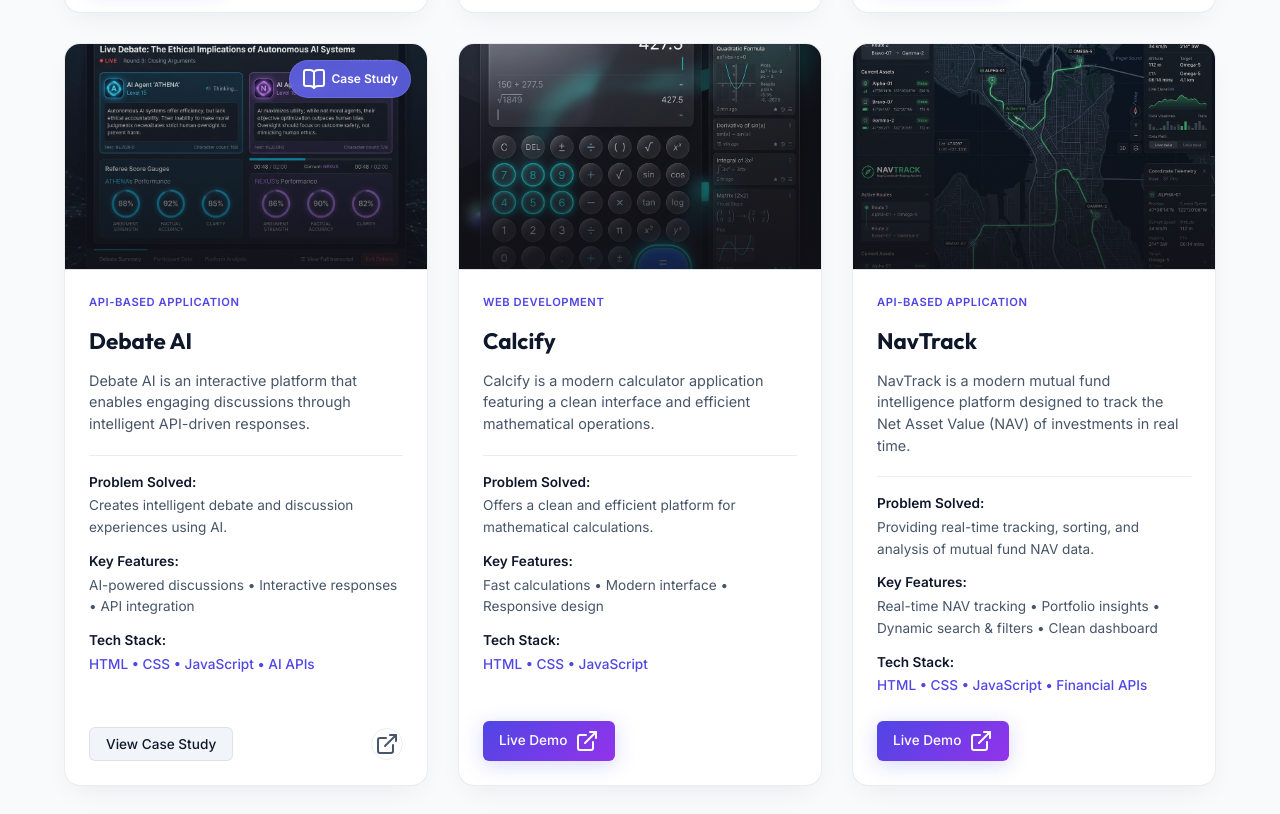
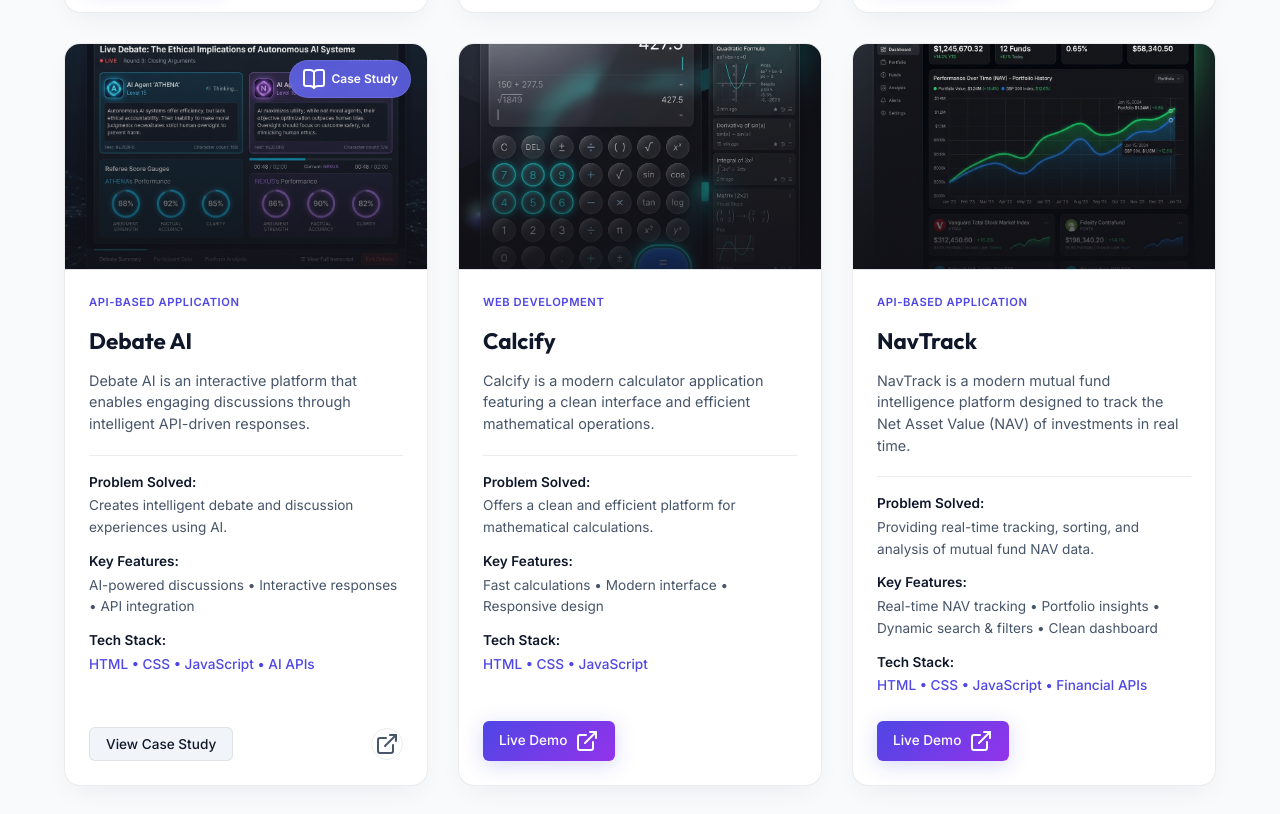
Before and after one commit to Prashobh-Nair/Personal_Portfolio, a website: page index.html in a window 1280 px wide. Shown: the part 5056-5870 px from the top of the page. Drawn offline with nearby package versions, Linux system fonts and the light colour scheme; no server answers; animation ran at ten frames a second.

Commit message:
Update NavTrack project card image to show mutual fund dashboard

```diff
--- a/index.html
+++ b/index.html
@@ -741,7 +741,7 @@
                     <!-- NavTrack -->
                     <div class="project-card" data-category="ai">
                         <div class="project-media">
-                            <img src="assets/images/navtrack.jpg" alt="NavTrack Screenshot" class="project-image">
+                            <img src="assets/images/navtrack.png" alt="NavTrack Screenshot" class="project-image">
                             <div class="project-overlay"></div>
                         </div>
                         <div class="project-content">
```
Also changed, not shown: assets/images/navtrack.jpg (deleted), assets/images/navtrack.png (added).
